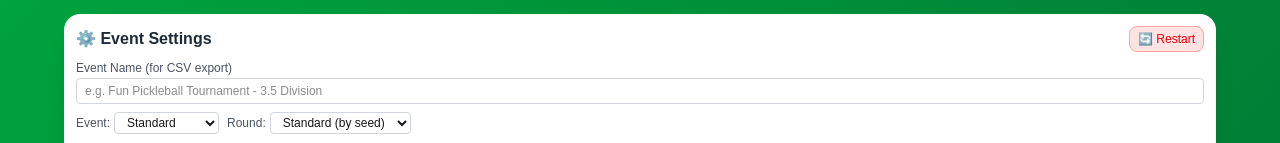
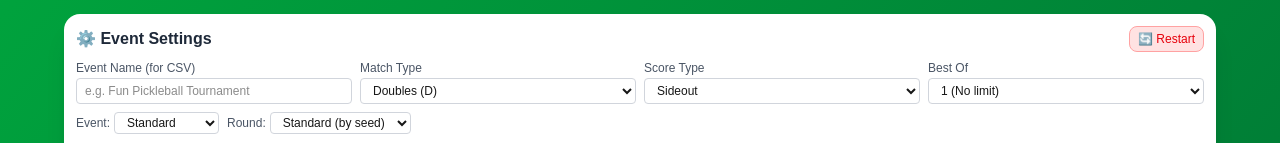
Before and after one commit to frankgqz/pickleball, a Next.js app: page / in a window 1280 px wide. Shown: the part 158-301 px from the top of the page. Built offline with nearby package versions, Linux system fonts and the light colour scheme; no server answers.

Commit message:
CSV fixes and settings

```diff
--- a/components/RoundHistoryPanel.tsx
+++ b/components/RoundHistoryPanel.tsx
@@ -85,7 +85,7 @@ export default function RoundHistoryPanel({
       const player = eventPool.find(p => p.id === id);
       return {
         name: player?.name || "",
-        duprId: player?.duprId || player?.duprNumericId || ""
+        duprId: player?.duprId || ""
       };
     };
 
--- a/components/SettingsPanel.tsx
+++ b/components/SettingsPanel.tsx
@@ -32,16 +32,62 @@ export default function SettingsPanel({ config, updateConfig, onRestartEvent }:
       </div>
 
       {/* Event Name - for CSV export */}
-      <div className="mb-2">
-        <label className="text-xs font-medium text-gray-600 mb-0.5 block">Event Name (for CSV export)</label>
+      {/* CSV Export Settings Row */}
+      <div className="grid grid-cols-4 gap-2 mb-2">
+        {/* Event Name */}
+        <div className="col-span-1">
+          <label className="text-xs font-medium text-gray-600 mb-0.5 block">Event Name (for CSV)</label>
           <input
             type="text"
             value={config.eventName || ""}
             onChange={(e) => handleChange("eventName" as any, e.target.value)}
-          placeholder="e.g. Fun Pickleball Tournament - 3.5 Division"
+            placeholder="e.g. Fun Pickleball Tournament"
             className="w-full px-2 py-1 border border-gray-300 rounded text-xs"
           />
         </div>
+
+        {/* Match Type */}
+        <div>
+          <label className="text-xs font-medium text-gray-600 mb-0.5 block">Match Type</label>
+          <select
+            value={config.matchType || "D"}
+            onChange={(e) => handleChange("matchType" as any, e.target.value as "D" | "S")}
+            className="w-full px-2 py-1 border border-gray-300 rounded text-xs bg-white"
+          >
+            <option value="D">Doubles (D)</option>
+            <option value="S">Singles (S)</option>
+          </select>
+        </div>
+
+        {/* Score Type */}
+        <div>
+          <label className="text-xs font-medium text-gray-600 mb-0.5 block">Score Type</label>
+          <select
+            value={config.scoreType || "SIDEOUT"}
+            onChange={(e) => handleChange("scoreType" as any, e.target.value as "SIDEOUT" | "RALLY")}
+            className="w-full px-2 py-1 border border-gray-300 rounded text-xs bg-white"
+          >
+            <option value="SIDEOUT">Sideout</option>
+            <option value="RALLY">Rally</option>
+          </select>
+        </div>
+
+        {/* Best Of */}
+        <div>
+          <label className="text-xs font-medium text-gray-600 mb-0.5 block">Best Of</label>
+          <select
+            value={config.bestOf || 1}
+            onChange={(e) => handleChange("bestOf" as any, parseInt(e.target.value) as 1 | 3 | 5)}
+            className="w-full px-2 py-1 border border-gray-300 rounded text-xs bg-white"
+          >
+            <option value="1">1 (No limit)</option>
+            <option value="3">3 (Best of 3)</option>
+            <option value="5">5 (Best of 5)</option>
+          </select>
+        </div>
+      </div>
+
+
 
       {/* Format Row */}
       <div className="flex flex-wrap gap-2 mb-2">
--- a/components/Types.ts
+++ b/components/Types.ts
@@ -85,6 +85,9 @@ export interface TournamentConfig {
   format: "STANDARD" | "FIXED_PARTNER" | "POOL_PLAY";
   roundFormat?: "FIXED_14V23" | "PICK_PARTNER";
   eventName?: string;
+  matchType: "D" | "S";              // ← ADD THIS LINE (doubles/singles)
+  scoreType: "SIDEOUT" | "RALLY";    // ← ADD THIS LINE (scoring method)
+  bestOf: 1 | 3 | 5;                 // ← ADD THIS LINE (games per match)
   orderGap: number;
   band: number;
   winLossMagnitude: number;
--- a/components/hooks/useEventSession.ts
+++ b/components/hooks/useEventSession.ts
@@ -9,6 +9,9 @@ import { localStorageDb } from "./useLocalStorage";
 
 export const DEFAULT_CONFIG: TournamentConfig = {
   format: "STANDARD",
+  matchType: "D",         // ← ADD
+  scoreType: "SIDEOUT",   // ← ADD
+  bestOf: 1,              // ← ADD
   orderGap: 0.25,
   band: 1,
   winLossMagnitude: 1,
```
Lines whose indentation alone changed are shown as unchanged.
